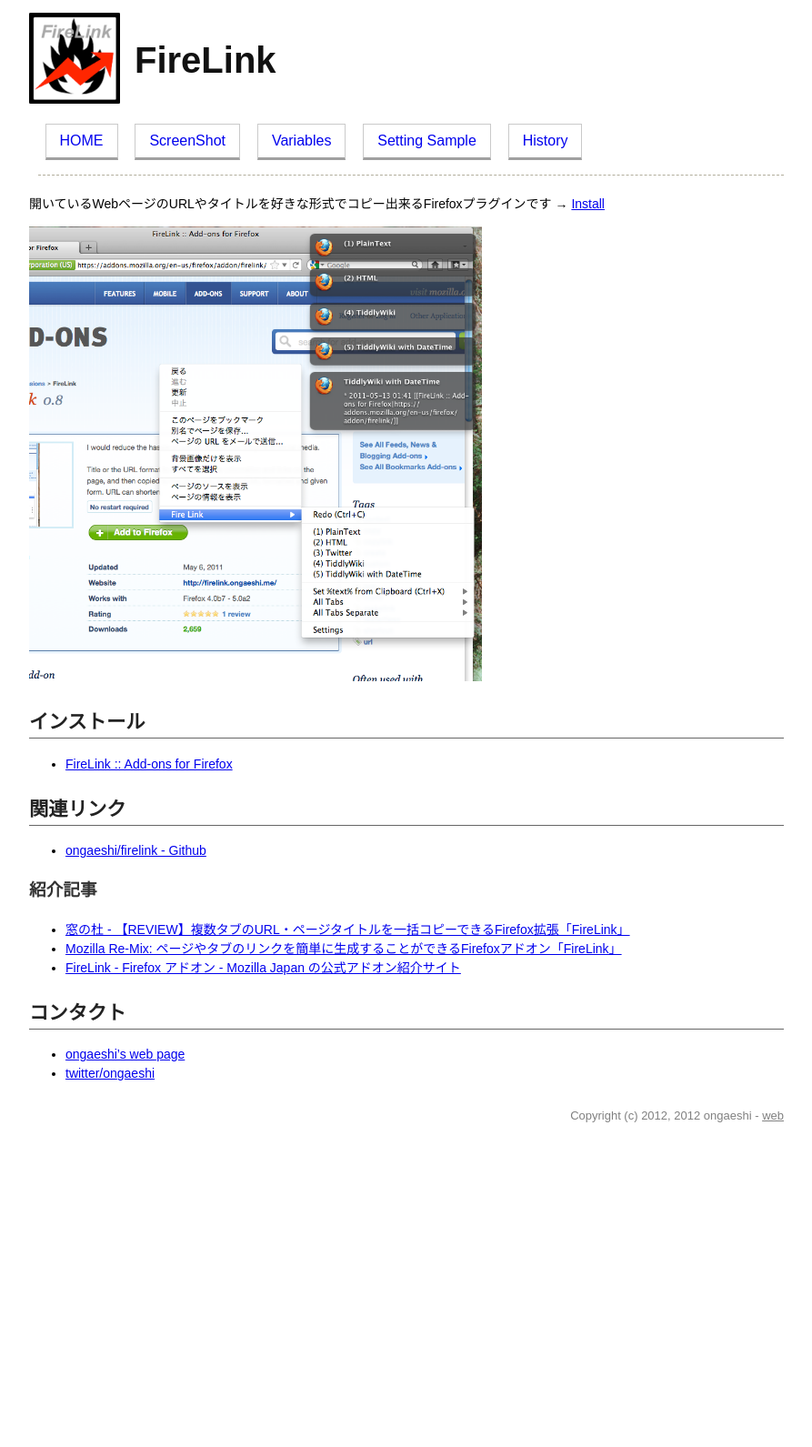
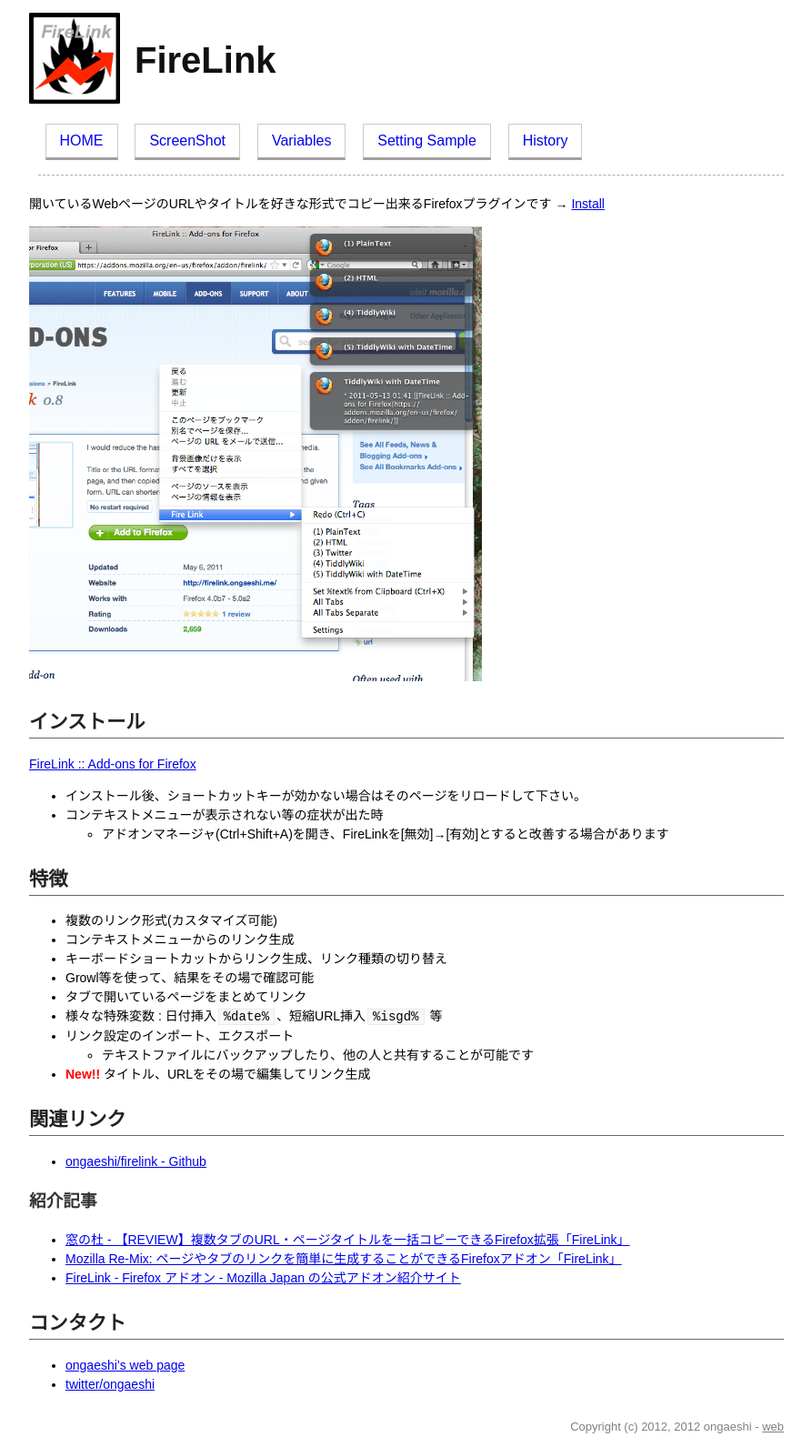
Before and after one commit to ongaeshi/firelink, a Jekyll site: the page built from index.md, in a window 1280 px wide. Shown: the whole page at 91% size, without its empty margins (193-1086 px from the left). Built offline with Jekyll 4.4.1, drawn with Linux system fonts in a browser that asks for light colours; Markdown is read by kramdown in place of the engine named in the settings; before the commit the page ends 1250 px from its top, so only the background shows below that.

Commit message:
[gh-pages] markdown: rdiscountに切り替え
marukuは日本語の処理がイマイチ?

```diff
--- a/_config.yml
+++ b/_config.yml
@@ -4,6 +4,7 @@ safe: true
 # destination: <the build dir>
 lsi: false
 pygments: true
+markdown: rdiscount
 
 # my setting
 author:
--- a/index.md
+++ b/index.md
@@ -7,7 +7,22 @@ title: 開いているWebページのURLやタイトルを好きな形式でコ
 <img alt='' src='/images/overview09.png' width='60%' />
 
 ## インストール
-* [FireLink :: Add-ons for Firefox](https://addons.mozilla.org/ja/firefox/addon/firelink/)
+[FireLink :: Add-ons for Firefox](https://addons.mozilla.org/ja/firefox/addon/firelink/)
+
+* インストール後、ショートカットキーが効かない場合はそのページをリロードして下さい。
+* コンテキストメニューが表示されない等の症状が出た時
+  * アドオンマネージャ(Ctrl+Shift+A)を開き、FireLinkを[無効]→[有効]とすると改善する場合があります
+
+## 特徴
+* 複数のリンク形式(カスタマイズ可能)
+* コンテキストメニューからのリンク生成
+* キーボードショートカットからリンク生成、リンク種類の切り替え
+* Growl等を使って、結果をその場で確認可能
+* タブで開いているページをまとめてリンク
+* 様々な特殊変数 : 日付挿入`%date%`、短縮URL挿入`%isgd%` 等
+* リンク設定のインポート、エクスポート
+  * テキストファイルにバックアップしたり、他の人と共有することが可能です
+* <b><font color="red">New!!</font></b> タイトル、URLをその場で編集してリンク生成
 
 ## 関連リンク
 * [ongaeshi/firelink - Github](https://github.com/ongaeshi/firelink)
```
